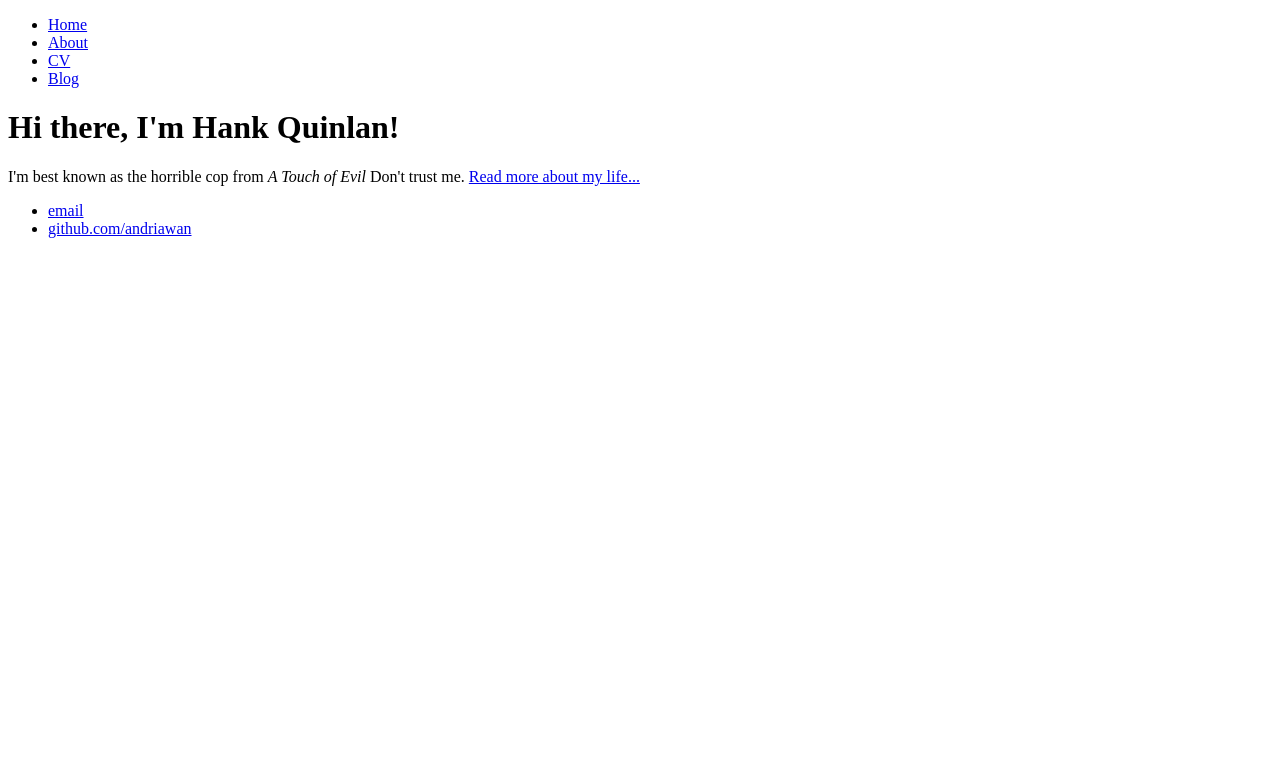
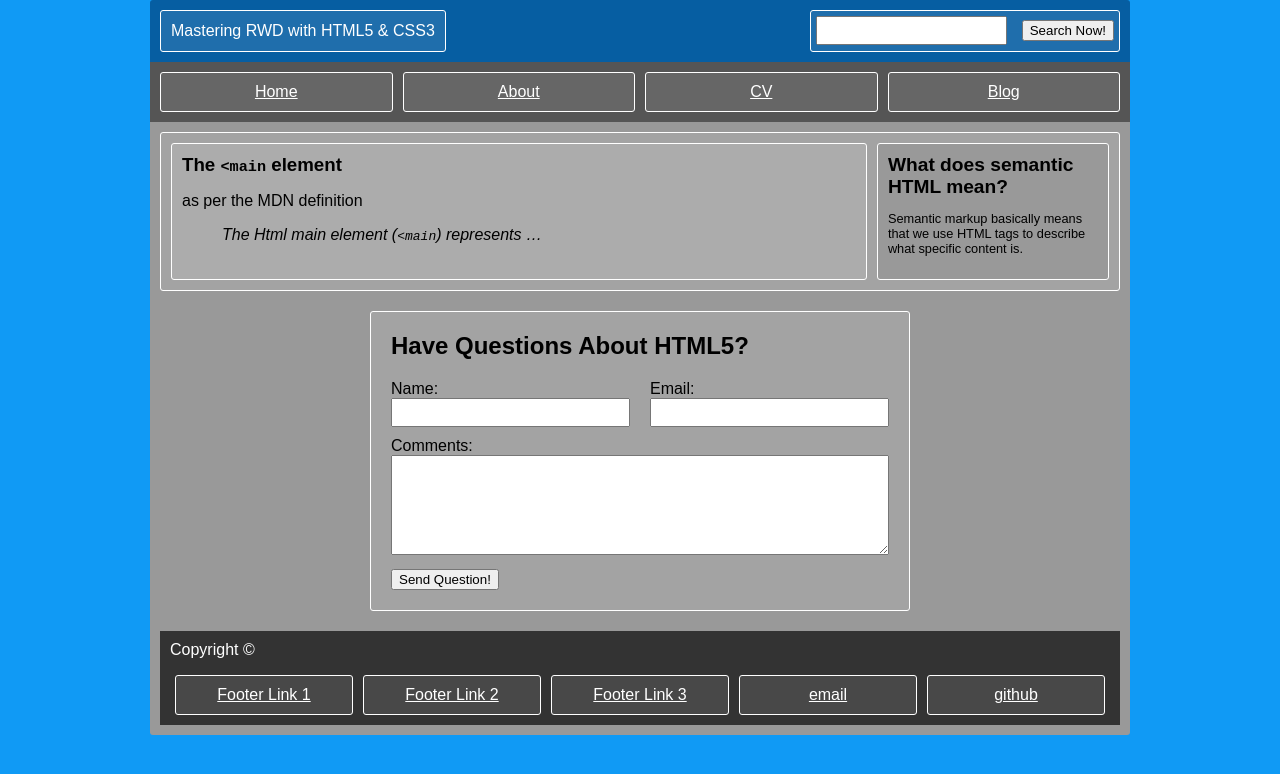
Before and after one commit to andriawan/andriawan-blog.github.io, a plain HTML site: page index.html in a window 1280 px wide. Drawn offline with Linux system fonts and the light colour scheme.

Commit message:
new learning scss

```diff
--- /dev/null
+++ b/css/style.css
@@ -0,0 +1,181 @@
+.nav-container a, .logo, .search, .article-container, .main-content, .side-content, .contact-form {
+  border: white 1px solid;
+  border-radius: 3px;
+  background: rgba(255, 255, 255, 0.1); }
+
+body {
+  background: #109af5;
+  margin: 0;
+  padding: 0; }
+
+.main-nav {
+  max-width: 980px;
+  margin: auto;
+  padding: 10px 5px;
+  background: #555; }
+  @media (max-width: 26.25em) {
+    .main-nav {
+      padding: 5px 0; } }
+
+.nav-container {
+  display: flex;
+  justify-content: center;
+  list-style-type: none;
+  margin: 0;
+  padding: 0; }
+  @media (max-width: 26.25em) {
+    .nav-container {
+      flex-wrap: wrap; } }
+  .nav-container li {
+    display: flex;
+    width: 100%;
+    margin: 0 5px;
+    text-align: center; }
+    @media (max-width: 26.25em) {
+      .nav-container li {
+        display: flex;
+        justify-content: center;
+        flex-basis: 45%;
+        margin: 5px; } }
+  .nav-container a {
+    display: flex;
+    justify-content: center;
+    align-items: center;
+    width: 100%;
+    padding: 10px;
+    color: white; }
+
+.masthead {
+  display: flex;
+  justify-content: space-between;
+  max-width: 980px;
+  margin: auto;
+  padding: 10px;
+  background: #065ea2;
+  border-radius: 3px 3px 0 0; }
+  @media (max-width: 43.75em) {
+    .masthead {
+      display: block;
+      text-align: center; } }
+
+.logo {
+  padding: 0 10px;
+  color: white;
+  line-height: 2.5; }
+  @media (max-width: 26.25em) {
+    .logo {
+      font-size: .85em; } }
+
+.search {
+  padding: 5px;
+  color: white; }
+  @media (max-width: 26.25em) {
+    .search {
+      font-size: .85em; } }
+  .search .field {
+    width: auto;
+    margin: 0 10px 0 0; }
+  @media (max-width: 26.25em) {
+    .search button {
+      width: 100%;
+      margin-top: 10px; } }
+
+.main-container {
+  max-width: 980px;
+  margin: auto;
+  padding: 10px;
+  background: #999;
+  border-radius: 0 0 3px 3px; }
+
+.article-container {
+  margin-bottom: 20px;
+  padding: 10px; }
+
+.main-content {
+  width: 75%;
+  margin-right: 10px;
+  padding: 10px; }
+  @media (max-width: 37.5em) {
+    .main-content {
+      width: 100%; } }
+  .main-content h1 {
+    margin: 0; }
+
+.side-content {
+  width: 25%;
+  padding: 10px;
+  font-size: .8em;
+  background: #999; }
+  @media (max-width: 37.5em) {
+    .side-content {
+      width: 100%;
+      margin-top: 12px; } }
+  .side-content h2 {
+    margin: 0; }
+  .side-content ol {
+    padding-left: 20px; }
+  .side-content a {
+    color: #eee; }
+
+.contact-form {
+  width: 540px;
+  margin: 0 auto 20px;
+  padding: 20px; }
+  @media (max-width: 37.5em) {
+    .contact-form {
+      width: 100%; } }
+  .contact-form h2 {
+    margin-top: 0; }
+  .contact-form label, .contact-form button {
+    display: block; }
+  .contact-form .comments {
+    height: 100px; }
+  .contact-form .flex-container {
+    justify-content: space-between; }
+    @media (max-width: 37.5em) {
+      .contact-form .flex-container {
+        display: flex; } }
+    @media (max-width: 25em) {
+      .contact-form .flex-container {
+        display: block; } }
+  .contact-form .label-col {
+    width: 48%; }
+    @media (max-width: 25em) {
+      .contact-form .label-col {
+        width: 100%; } }
+
+.field,
+.comments {
+  width: 100%;
+  margin-bottom: 10px;
+  padding: 5px; }
+  @media (max-width: 26.25em) {
+    .field,
+    .comments {
+      width: 100%; } }
+
+.main-footer {
+  color: white;
+  padding: 10px;
+  background: #333; }
+  .main-footer p {
+    margin-top: 0; }
+
+.flex-container {
+  display: flex; }
+  @media (max-width: 37.5em) {
+    .flex-container {
+      display: block; } }
+
+*,
+*:before,
+*:after {
+  box-sizing: border-box; }
+
+body {
+  font-family: Arial, "Helvetica Neue", Helvetica, sans-serif; }
+
+blockquote {
+  font-style: italic; }
+
+/*# sourceMappingURL=style.css.map */
--- a/index.html
+++ b/index.html
@@ -1,28 +1,89 @@
 <!DOCTYPE html>
 <html>
 	<head>
-		<title>Welcome to My Headquartes</title>
+		<title>Welcome to My Personal Webpage</title>
+		<!-- Meta -->
+		<meta name="viewport" content="width=device-width, initial-scale=1">
+		<meta http-equiv="X-UA-Compatible" content="IE=edge">
+		<meta charset="utf-8">
+		<link rel="stylesheet" href="css/style.css">
 	</head>
 	<body>
-		<nav>
-    		<ul>
+	<!-- Semantic Markup -->
+		<!-- Header -->
+		<header class="masthead" role="banner">
+			<div class="logo">Mastering RWD with HTML5 &amp; CSS3</div>
+			<div class="search" role="search">
+				<form action="" method="" accept-charset="utf-8">
+					<label>
+						<input type="text" name="field" class="field">
+						<button>Search Now!</button>
+					</label>
+				</form>
+			</div>
+		</header>
+		<!-- Navigation -->
+		<nav class="main-nav" role="navigation">
+    		<ul class="nav-container">
         		<li><a href="/">Home</a></li>
 	        	<li><a href="/about">About</a></li>
         		<li><a href="/cv">CV</a></li>
         		<li><a href="/blog">Blog</a></li>
     		</ul>
 		</nav>
-		<div class="container">
-    		<div class="blurb">
-        		<h1>Hi there, I'm Hank Quinlan!</h1>
-				<p>I'm best known as the horrible cop from <em>A Touch of Evil</em> Don't trust me. <a href="/about">Read more about my life...</a></p>
-    		</div><!-- /.blurb -->
-		</div><!-- /.container -->
-		<footer>
-    		<ul>
-        		<li><a href="mailto:andriawan2014@gmail.com">email</a></li>
-        		<li><a href="https://github.com/andriawan">github.com/andriawan</a></li>
-			</ul>
-		</footer>
+		<!-- Main -->
+		<main class="main-container" role="main">
+			<!-- Article -->
+			<article class="article-container flex-container">
+				<!-- Section -->
+				<section class="main-content">
+					<!-- Header -->
+					<header>
+						<h1>The <code>&lt;main</code> element </h1>
+					</header>
+					<p>as per the MDN definition</p>
+					<blockquote>
+						<p>The Html main element (<code>&lt;main</code>)
+							represents &hellip;
+						</p>
+					</blockquote>
+				</section>
+				<!-- Aside -->
+				<aside class="side-content">
+					<h2>What does semantic HTML mean?</h2>
+					<p>Semantic markup basically means that we use HTML tags to describe what specific content is.</p>
+				</aside>
+			</article>
+			<!-- Contact Form -->
+			<div class="contact-form" role="form">
+				<header>
+					<h2>Have Questions About HTML5?</h2>
+				</header>
+				<form>
+					<div class="flex-container">
+						<label class="label-col">Name: <input type="text"
+						class="field name" id="name"
+						required></label>
+						<label class="label-col">Email: <input type="email"
+						class="field email" id="email" required></label>
+					</div>
+					<label for="comments">Comments:</label>
+					<textarea class="comments" id="comments" cols="50"
+					required></textarea>
+					<button>Send Question!</button>
+				</form>
+			</div>
+			<!-- Footer -->
+			<footer class="main-footer" role="contentinfo">
+				<p>Copyright &copy;</p>
+				<ul class="nav-container" role="navigation">
+				<li><a href="#">Footer Link 1</a></li>
+				<li><a href="#">Footer Link 2</a></li>
+				<li><a href="#">Footer Link 3</a></li>
+				<li><a href="mailto:andriawan2014@gmail.com">email</a></li>
+        		<li><a href="https://github.com/andriawan">github</a></li>
+				</ul>
+			</footer>
+		</main>
 	</body>
 </html>
```
Also changed, not shown: 2 other files.
